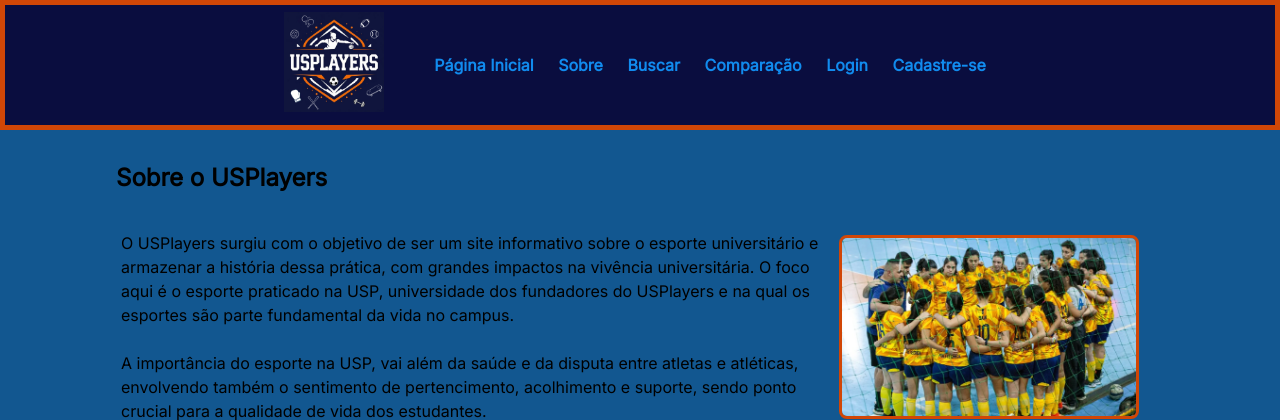
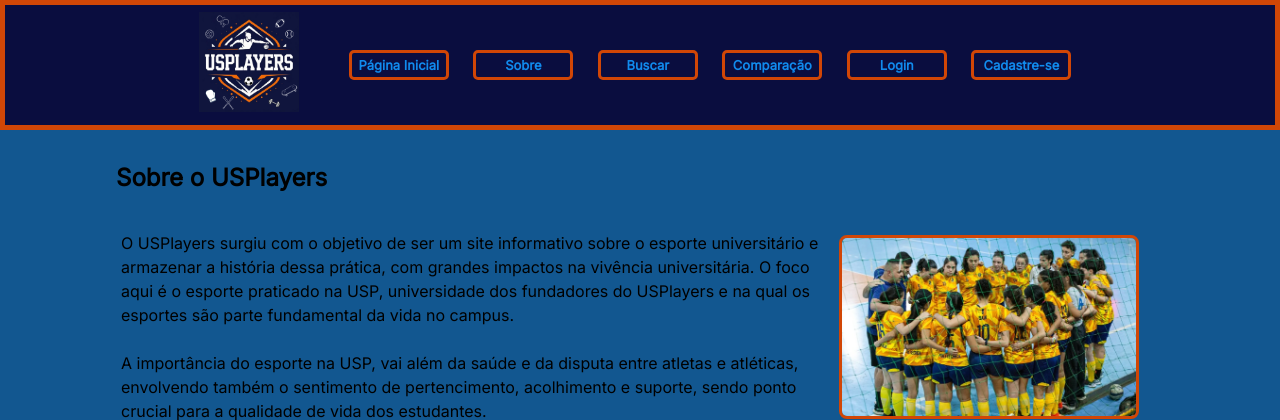
Before and after one commit to andreccassim-usp/USPlayers, a Django app: page /about/ in a window 1280 px wide. Shown: the top 420 px of the page. Run offline with Django 5.2, Linux system fonts and the light colour scheme.

Commit message:
Templates finalizados (header + navegação com botões + main + footer)

```diff
--- a/static/style.css
+++ b/static/style.css
@@ -128,6 +128,17 @@
   width: 150px;
 }
 
+.botao-link-base {
+  display: inline-block;
+  font-size:small;
+  background-color: #0a0d3f;
+  border: 3px solid #d14606;
+  border-radius: 5px;
+  cursor: pointer;
+  text-align: center;
+  width: 100px;
+}
+
 .textoinicial {
   text-align: center;
   display: flex;
--- a/templates/base.html
+++ b/templates/base.html
@@ -21,12 +21,12 @@
         </article>
         <nav id="navegacao-principal">
             <ul>
-                <li><a href="{% url 'index' %}">Página Inicial</a></li>
-                <li><a href="{% url 'about' %}">Sobre</a></li>
-                <li><a href="{% url 'buscar' %}">Buscar</a></li>
-                <li><a href="{% url 'comparacao' %}">Comparação</a></li>
-                <li><a href="{% url 'login' %}">Login</a></li>
-                <li><a href="{% url 'signup' %}">Cadastre-se</a></li>
+                <li><a href="{% url 'index' %}" class="botao-link-base">Página Inicial</a></li>
+                <li><a href="{% url 'about' %}" class="botao-link-base">Sobre</a></li>
+                <li><a href="{% url 'buscar' %}" class="botao-link-base">Buscar</a></li>
+                <li><a href="{% url 'comparacao' %}" class="botao-link-base">Comparação</a></li>
+                <li><a href="{% url 'login' %}" class="botao-link-base">Login</a></li>
+                <li><a href="{% url 'signup' %}" class="botao-link-base">Cadastre-se</a></li>
             </ul>
         </nav>
     </header>
```
